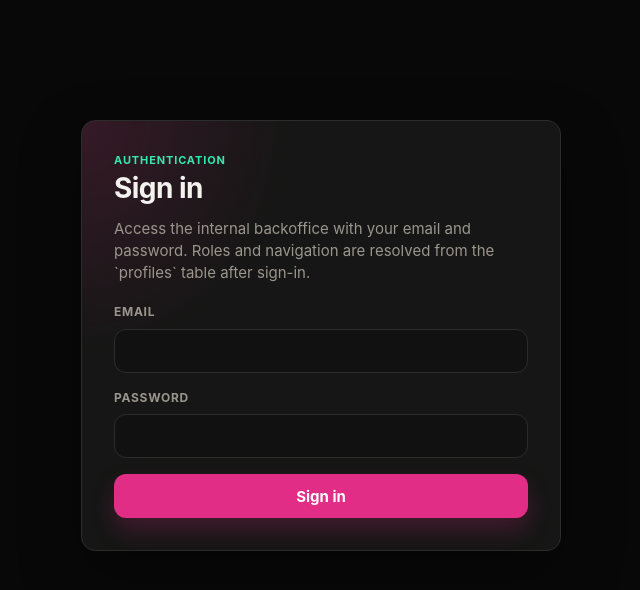
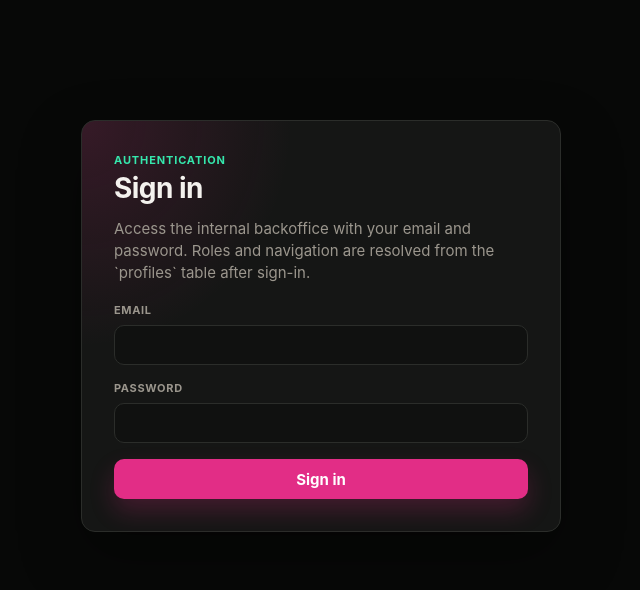
Before and after one commit to Gonza1324/dealers-settlements, a Next.js app: page /login in a window 1280 px wide. Shown: the top 590 px of the page, without its empty margins (319-959 px from the left). Built offline with nearby package versions, Linux system fonts and the light colour scheme; no server answers.

Commit message:
Compact filter and form controls

```diff
--- a/src/app/globals.css
+++ b/src/app/globals.css
@@ -430,18 +430,18 @@ textarea {
 .import-form {
   display: grid;
   grid-template-columns: repeat(3, minmax(0, 1fr));
-  gap: 16px;
+  gap: 12px;
   align-items: end;
 }
 
 .field {
   display: flex;
   flex-direction: column;
-  gap: 8px;
+  gap: 6px;
 }
 
 .field span {
-  font-size: 12px;
+  font-size: 11px;
   font-weight: 700;
   color: var(--muted);
   text-transform: uppercase;
@@ -451,12 +451,12 @@ textarea {
 .field input,
 .field select,
 .field textarea {
-  height: 44px;
-  border-radius: 12px;
+  height: 40px;
+  border-radius: 10px;
   border: 1px solid var(--border);
   background: var(--surface-sunken);
   color: var(--foreground);
-  padding: 0 14px;
+  padding: 0 12px;
   transition:
     border-color 0.15s var(--ease),
     box-shadow 0.15s var(--ease),
@@ -466,7 +466,7 @@ textarea {
 .field textarea {
   height: auto;
   min-height: 120px;
-  padding: 12px 14px;
+  padding: 10px 12px;
 }
 
 .field input:hover,
@@ -490,10 +490,10 @@ textarea {
   align-items: center;
   justify-content: center;
   gap: 8px;
-  height: 44px;
+  height: 40px;
   border: 0;
-  border-radius: 12px;
-  padding: 0 18px;
+  border-radius: 10px;
+  padding: 0 16px;
   background: var(--brand);
   color: white;
   font-weight: 700;
@@ -523,10 +523,10 @@ textarea {
 }
 
 .secondary-button {
-  height: 40px;
-  border: 1px solid var(--border);
-  border-radius: 12px;
-  padding: 0 14px;
+  height: 38px;
+  border: 1px solid var(--border);
+  border-radius: 10px;
+  padding: 0 12px;
   background: var(--surface-sunken);
   color: var(--foreground);
   font-weight: 700;
@@ -763,12 +763,12 @@ textarea {
 }
 
 .ghost-button {
-  height: 40px;
+  height: 38px;
   border: 1px solid var(--border);
   background: var(--surface-sunken);
   color: var(--foreground);
-  border-radius: 12px;
-  padding: 0 14px;
+  border-radius: 10px;
+  padding: 0 12px;
   cursor: pointer;
   transition:
     border-color 0.15s var(--ease),
@@ -856,8 +856,8 @@ textarea {
 
 .masters-filter {
   width: 320px;
-  height: 46px;
-  border-radius: 12px;
+  height: 40px;
+  border-radius: 10px;
   border: 1px solid var(--border);
   background: var(--surface-sunken);
   color: var(--foreground);
@@ -867,11 +867,11 @@ textarea {
 .masters-form {
   display: grid;
   grid-template-columns: repeat(2, minmax(0, 1fr));
-  gap: 14px;
+  gap: 12px;
 }
 
 .masters-form textarea {
-  border-radius: 12px;
+  border-radius: 10px;
   border: 1px solid var(--border);
   background: var(--surface-sunken);
   padding: 12px 14px;
@@ -1068,10 +1068,10 @@ textarea {
 .settlement-results-filter-panel {
   display: grid;
   grid-template-columns: repeat(3, minmax(180px, 1fr));
-  gap: 12px;
+  gap: 10px;
   align-items: end;
   margin-bottom: 18px;
-  padding: 14px;
+  padding: 12px;
   border: 1px solid var(--border-soft);
   border-radius: 12px;
   background: var(--surface-sunken);
@@ -1149,7 +1149,8 @@ textarea {
 }
 
 .filter-panel {
-  margin-bottom: 24px;
+  margin-bottom: 18px;
+  padding: 14px;
   background: var(--surface);
 }
 
@@ -1173,27 +1174,27 @@ textarea {
 .filter-form-grid {
   display: grid;
   grid-template-columns: repeat(4, minmax(0, 1fr));
-  gap: 14px;
+  gap: 10px;
 }
 
 .filter-form-grid.compact {
-  grid-template-columns: repeat(4, minmax(180px, 1fr));
+  grid-template-columns: repeat(4, minmax(160px, 1fr)) auto;
 }
 
 .filter-panel-actions {
   display: flex;
   flex-wrap: wrap;
-  gap: 10px;
+  gap: 8px;
   align-items: center;
-  margin-top: 18px;
+  margin-top: 14px;
 }
 
 .filter-summary {
   display: inline-flex;
   align-items: center;
   gap: 8px;
-  min-height: 40px;
-  padding: 0 12px;
+  min-height: 34px;
+  padding: 0 10px;
   border-radius: 999px;
   border: 1px solid var(--border);
   background: var(--surface-sunken);
```
